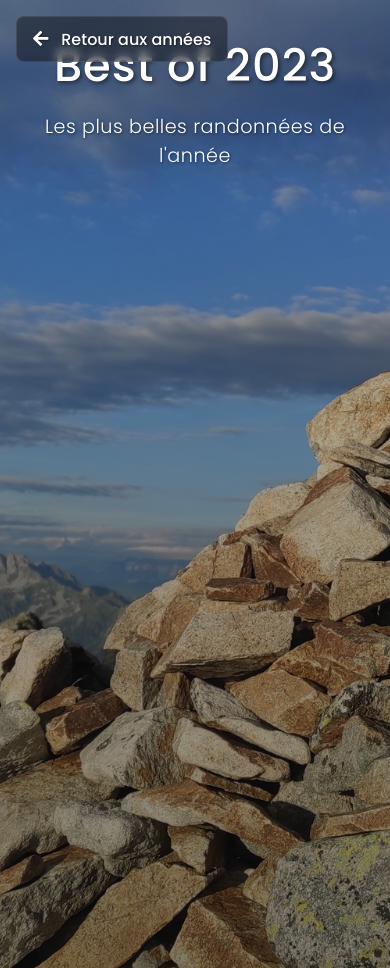
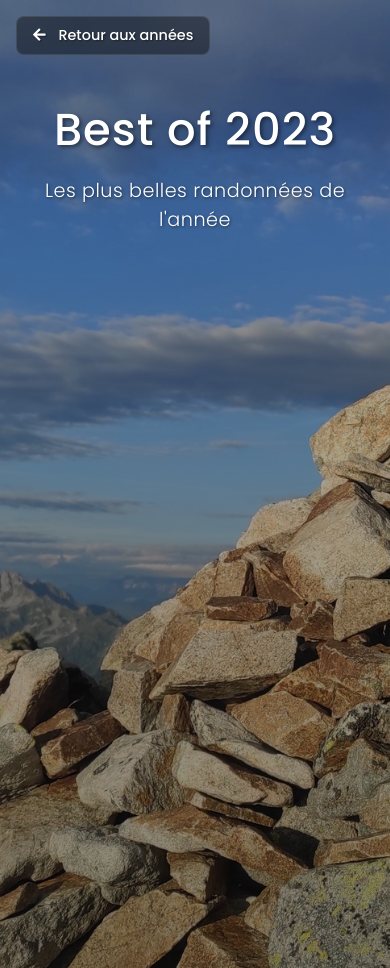
Before and after one commit to mikelum38/hiking-gallery, a Flask app: page /bestof in a window 390 px wide. Run offline with Flask 3, Linux system fonts and the light colour scheme.

Commit message:
Corrections page bestof

```diff
--- a/templates/bestof.html
+++ b/templates/bestof.html
@@ -84,12 +84,13 @@
 
         @media (max-width: 768px) {
             .home-hero {
-                padding-top: 2rem;
+                padding-top: 4rem;
             }
 
             .home-hero h1 {
                 font-size: 2.8rem;
                 padding: 0 1rem;
+                margin-top: 2rem;
             }
 
             .home-hero p {
@@ -129,8 +130,13 @@
             .back-link {
                 top: 1rem;
                 left: 1rem;
-                font-size: 1rem;
-                padding: 0.6rem 1rem;
+                font-size: 0.9rem;
+                padding: 0.5rem 1rem;
+                z-index: 100;
+            }
+
+            .back-link i {
+                font-size: 0.9rem;
             }
 
             .add-hike-btn {
```
